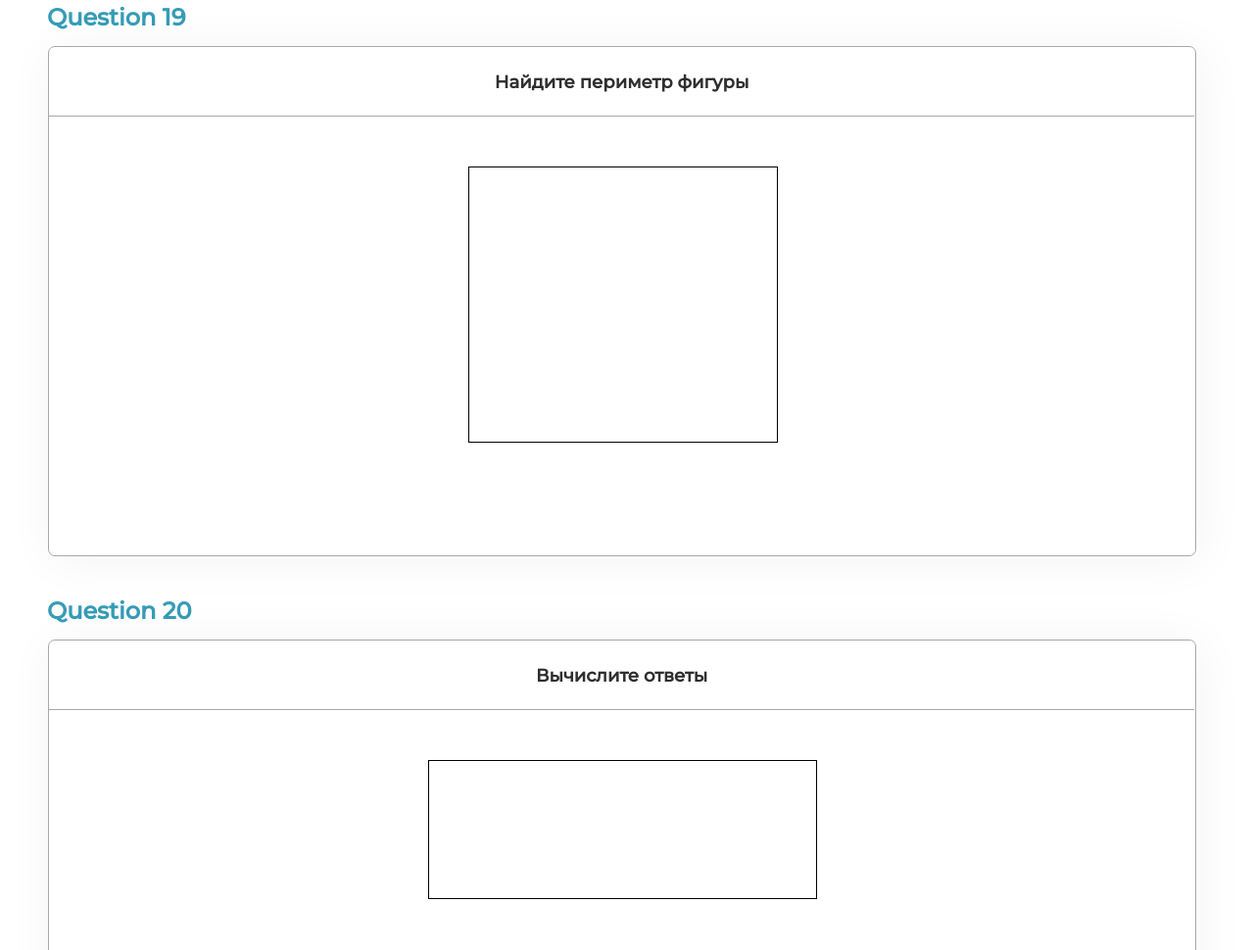
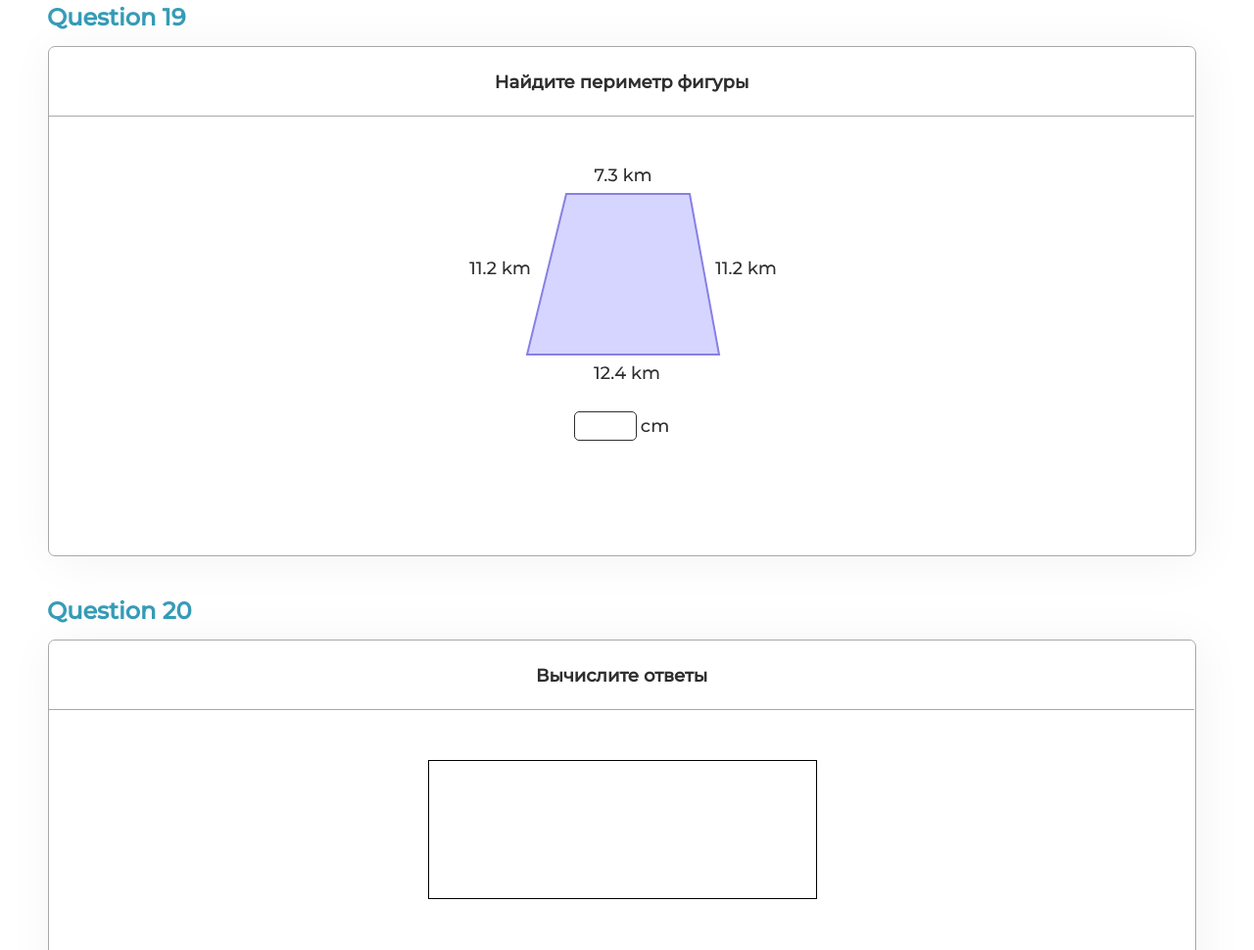
Before and after one commit to BossNumber1/5gradePractithink, a plain HTML site: page RESULT/index.html in a window 1280 px wide. Shown: the part 9966-10936 px from the top of the page at 98% size. Drawn offline with nearby package versions, Linux system fonts and the light colour scheme; a script that the page names is missing.

Commit message:
made the layout of 19 question

```diff
--- a/RESULT/index.html
+++ b/RESULT/index.html
@@ -329,7 +329,18 @@
                 <div class="app19">
                     <div class="titlePage19">Найдите периметр фигуры</div>
                     <div class="lineUnderHeading19"></div>
-                    <div class="content19"></div>
+                    <div class="content19">
+                        <div class="figure19">
+                            <img
+                                src="./pictures/19que/figure.svg"
+                                alt="figure"
+                            />
+                        </div>
+                        <div class="input19">
+                            <input type="text" id="firstNumber19" />
+                            cm
+                        </div>
+                    </div>
                 </div>
             </div>
             <div class="question20">
--- a/RESULT/styles/question19.css
+++ b/RESULT/styles/question19.css
@@ -37,7 +37,6 @@
     left: calc(50% - 314px / 2);
     width: 314px;
     height: 280px;
-    border: 1px solid;
 }
 
 .figure19 {
@@ -50,11 +49,10 @@
     display: flex;
     align-items: center;
     justify-content: space-between;
-    top: 43px;
+    top: -10px;
     left: calc(50% - 97px / 2);
     width: 97px;
     height: 30px;
-    /* border: 1px solid red; */
 }
 
 .input19 input {
```
